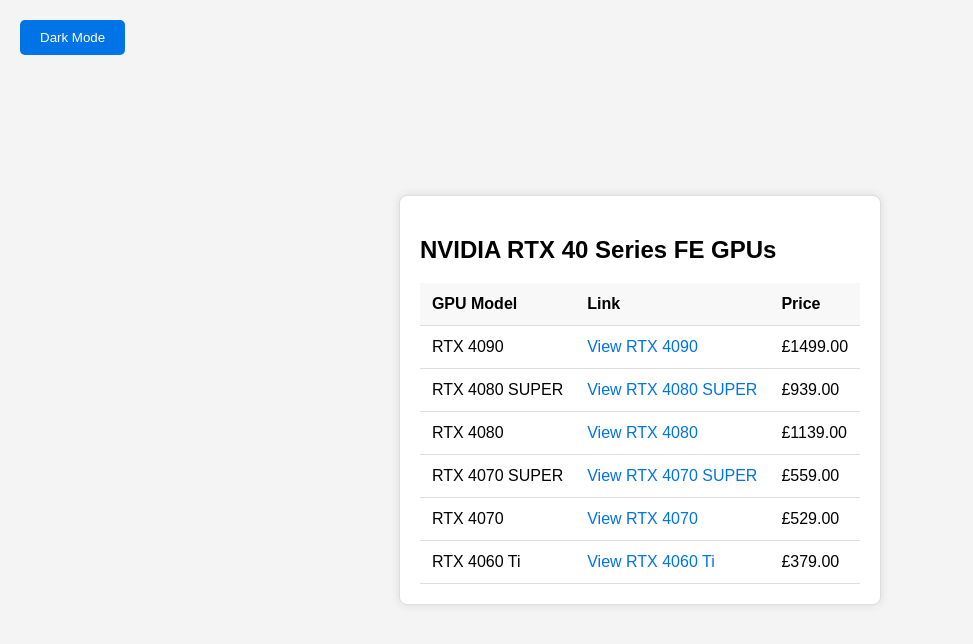
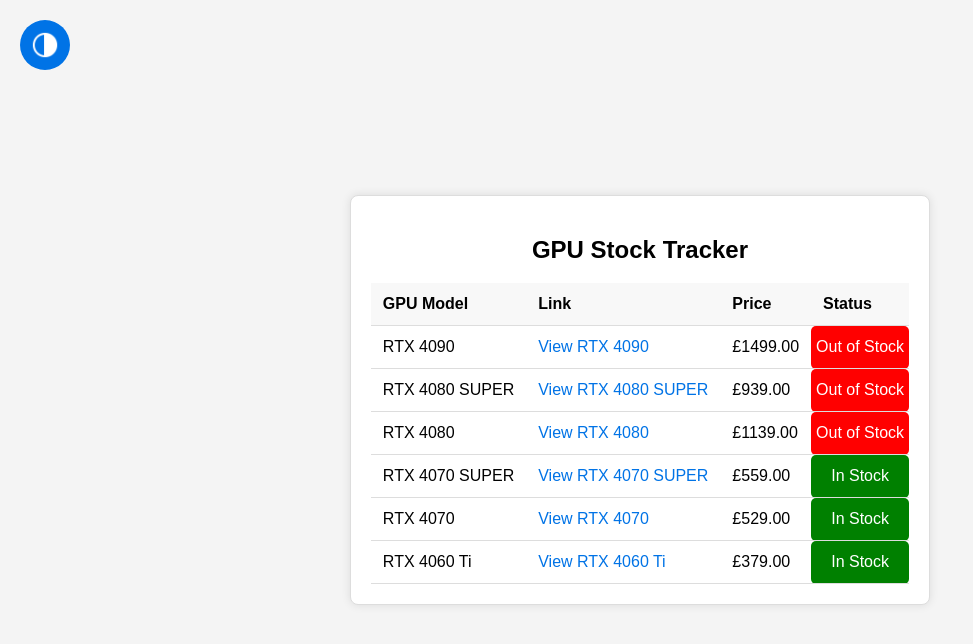
Before and after one commit to l-zariqi/gpu-radar, a plain HTML site: page index.html in a window 1280 px wide. Shown: the whole page, without its empty margins (0-973 px from the left). Drawn offline with Linux system fonts and the light colour scheme.

Commit message:
Added Stock status column with manual stock updating, automated in the future, updated styling for Dark mode and button

```diff
--- a/index.html
+++ b/index.html
@@ -8,16 +8,19 @@
     <script src="scripts.js" defer></script>
 </head>
 <body>
-    <button id="dark-mode-toggle">Dark Mode</button>
+    <button id="dark-mode-toggle">
+        <img src="./images/dark-mode.png" alt="Toggle Dark Mode"/>
+    </button>
 
     <div class="chart-container">
-        <h2>NVIDIA RTX 40 Series FE GPUs</h2>
+        <h2 id="chart-title">GPU Stock Tracker</h2>
         <table>
             <thead>
                 <tr>
                     <th>GPU Model</th>
                     <th>Link</th>
                     <th>Price</th>
+                    <th>Status</th>
                 </tr>
             </thead>
             <tbody>
@@ -25,31 +28,37 @@
                     <td>RTX 4090</td>
                     <td><a href="https://store.nvidia.com/en-gb/consumer/?page=1&limit=12&locale=en-gb&manufacturer=NVIDIA&gpu=RTX%204090&gpu_filter=RTX%204090~1,RTX%204080%20SUPER~1,RTX%204080~1,RTX%204070%20SUPER~1,RTX%204070~1,RTX%204060%20Ti~1">View RTX 4090</a></td>
                     <td>£1499.00</td>
+                    <td class="stock-status"></td>
                 </tr>
                 <tr>
                     <td>RTX 4080 SUPER</td>
                     <td><a href="https://store.nvidia.com/en-gb/consumer/?page=1&limit=12&locale=en-gb&gpu=RTX%204080%20SUPER&manufacturer=NVIDIA&gpu_filter=RTX%204090~1,RTX%204080%20SUPER~1,RTX%204080~1,RTX%204070%20SUPER~1,RTX%204070~1,RTX%204060%20Ti~1">View RTX 4080 SUPER</a></td>
                     <td>£939.00</td>
+                    <td class="stock-status"></td>
                 </tr>
                 <tr>
                     <td>RTX 4080</td>
                     <td><a href="https://store.nvidia.com/en-gb/consumer/?page=1&limit=12&locale=en-gb&gpu=RTX%204080&manufacturer=NVIDIA&manufacturer_filter=NVIDIA~1,ASUS~1,GIGABYTE~1,LENOVO~1,MSI~6,PCSPECIALIST~3,RAZER~2">View RTX 4080</a></td>
                     <td>£1139.00</td>
+                    <td class="stock-status"></td>
                 </tr>
                 <tr>
                     <td>RTX 4070 SUPER</td>
                     <td><a href="https://store.nvidia.com/en-gb/consumer/?page=1&limit=12&locale=en-gb&manufacturer=NVIDIA&gpu=RTX%204070%20SUPER&gpu_filter=RTX%204090~1,RTX%204080%20SUPER~1,RTX%204080~1,RTX%204070%20SUPER~1,RTX%204070~1,RTX%204060%20Ti~1">View RTX 4070 SUPER</a></td>
                     <td>£559.00</td>
+                    <td class="stock-status" data-stock="in-stock"></td>
                 </tr>
                 <tr>
                     <td>RTX 4070</td>
                     <td><a href="https://store.nvidia.com/en-gb/consumer/?page=1&limit=12&locale=en-gb&manufacturer=NVIDIA&gpu=RTX%204070&gpu_filter=RTX%204090~1,RTX%204080%20SUPER~1,RTX%204080~1,RTX%204070%20SUPER~1,RTX%204070~1,RTX%204060%20Ti~1">View RTX 4070</a></td>
                     <td>£529.00</td>
+                    <td class="stock-status" data-stock="in-stock"></td>
                 </tr>
                 <tr>
                     <td>RTX 4060 Ti</td>
                     <td><a href="https://store.nvidia.com/en-gb/consumer/?page=1&limit=12&locale=en-gb&manufacturer=NVIDIA&gpu=RTX%204060%20Ti&gpu_filter=RTX%204090~1,RTX%204080%20SUPER~1,RTX%204080~1,RTX%204070%20SUPER~1,RTX%204070~1,RTX%204060%20Ti~1">View RTX 4060 Ti</a></td>
                     <td>£379.00</td>
+                    <td class="stock-status" data-stock="in-stock"></td>
                 </tr>
             </tbody>
         </table>
--- a/scripts.js
+++ b/scripts.js
@@ -1,6 +1,7 @@
 console.log("JavaScript is running!");
 
 document.addEventListener("DOMContentLoaded", function () {
+    // Dark mode toggle script
     const toggleButton = document.getElementById("dark-mode-toggle");
 
     toggleButton.addEventListener("click", function () {
@@ -18,4 +19,18 @@
     if (localStorage.getItem("darkMode") === "enabled") {
         document.body.classList.add("dark-mode");
     }
+
+    // Add stock status logic
+    const stockStatusCells = document.querySelectorAll(".stock-status");
+
+    stockStatusCells.forEach(cell => {
+        const stockStatus = cell.getAttribute("data-stock");
+        if (stockStatus === "in-stock") {
+            cell.style.backgroundColor = "green";  // Set color for in-stock
+            cell.textContent = "In Stock";
+        } else {
+            cell.style.backgroundColor = "red";    // Set color for out-of-stock
+            cell.textContent = "Out of Stock";
+        }
+    });
 });
--- a/styles.css
+++ b/styles.css
@@ -45,6 +45,19 @@
     text-decoration: underline;
 }
 
+#chart-title {
+    text-align: center;
+}
+
+.stock-status {
+    color: white;
+    text-align: center;
+    padding: 5px;
+    border-radius: 5px;
+    width: auto;
+}
+
+
 /* Dark Mode Styles */
 body.dark-mode {
     background-color: #121212;
@@ -73,12 +86,18 @@
     position: absolute;
     top: 20px;
     left: 20px;
-    padding: 10px 20px;
+    padding: 10px;
     background-color: #0073e6;
     color: white;
     border: none;
-    border-radius: 5px;
+    border-radius: 50%;
     cursor: pointer;
+}
+
+#dark-mode-toggle img {
+    width: 30px;
+    height: 30px;
+    vertical-align: middle;
 }
 
 #dark-mode-toggle:hover {
```
Also changed, not shown: images/dark-mode.png (added).
